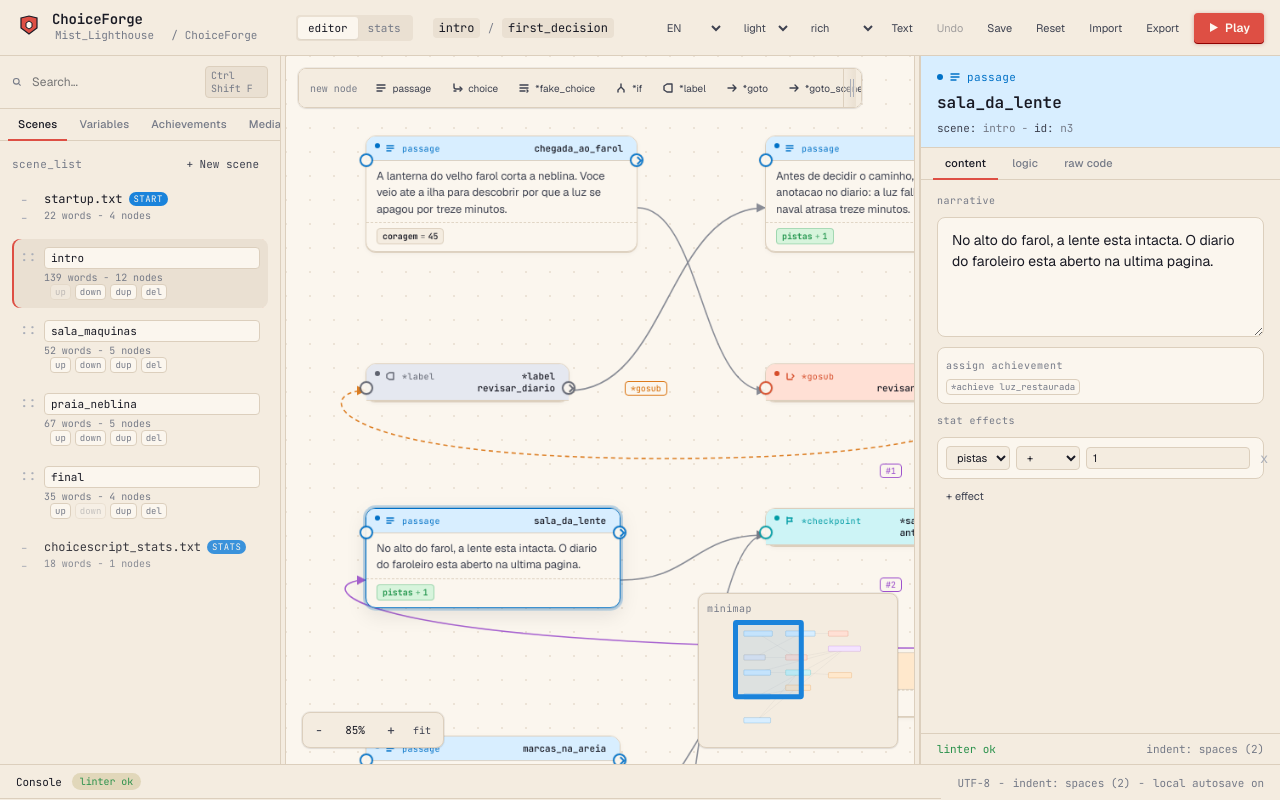
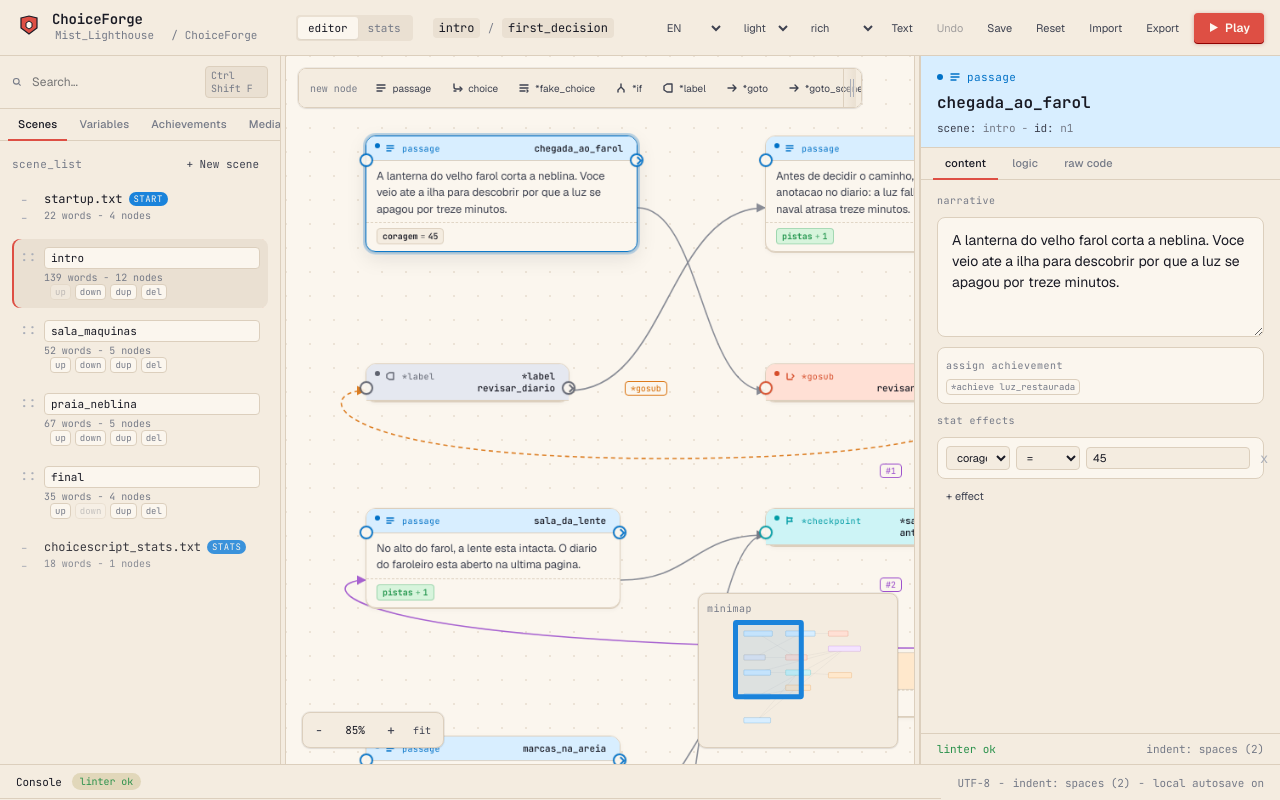
Before and after one commit to viniman27/ChoiceForge, a React (Vite) app: page / in a window 1280 px wide. Built offline with nearby package versions, Linux system fonts and the light colour scheme.

Commit message:
Select start node initially

```diff
--- a/src/App.tsx
+++ b/src/App.tsx
@@ -30,7 +30,7 @@
   const [lang, setLang] = useState<Language>("en");
   const [theme, setTheme] = useState<Theme>("light");
   const [density, setDensity] = useState<Density>("rich");
-  const [selectedId, setSelectedId] = useState<string | null>("n3");
+  const [selectedId, setSelectedId] = useState<string | null>("n1");
   const [activeTab, setActiveTab] = useState("scenes");
   const [pan, setPan] = useState({ x: 20, y: 20 });
   const [zoom, setZoom] = useState(0.85);
@@ -177,7 +177,7 @@
           setSaveStatus(formatSaveStatus(lang));
           setGeneratedDocumentId(null);
           setPlayOpen(false);
-          setSelectedId("n3");
+          setSelectedId("n1");
         }}
       />
       <LeftPanel
```
